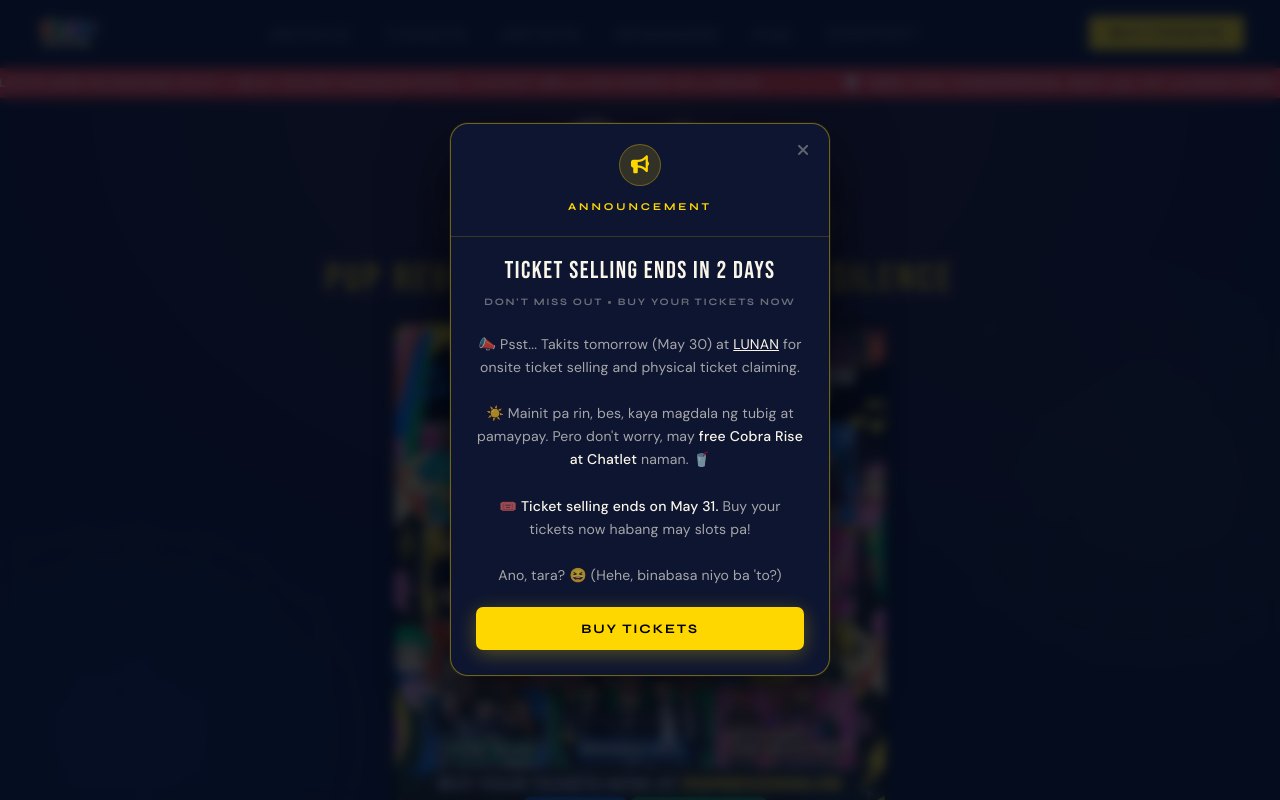
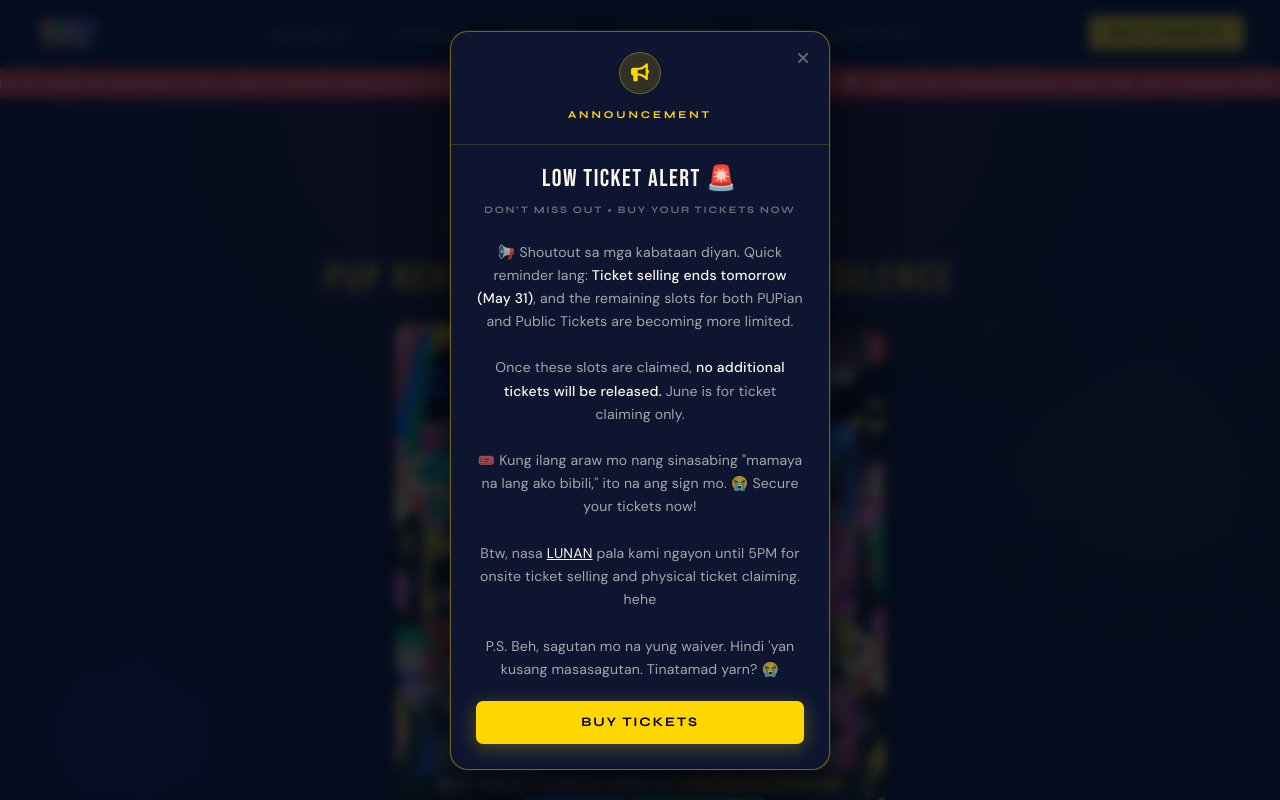
Before and after one commit to johnelsisura/puprevo2026, a React (Vite) app: page / in a window 1280 px wide. Shown: the top 800 px of the page. Built offline with nearby package versions, Linux system fonts and the light colour scheme; no server answers; the database is empty.

Commit message:
Update Landing Announcement.jsx

```diff
--- a/src/pages/Landing.jsx
+++ b/src/pages/Landing.jsx
@@ -1758,16 +1758,18 @@ export default function Landing() {
               </div>
               {/* Body */}
               <div className="toast-body">
-                <div className="toast-title">TICKET SELLING ENDS IN 2 DAYS</div>
+                <div className="toast-title">LOW TICKET ALERT 🚨</div>
                 <div className="toast-subtitle">DON'T MISS OUT • BUY YOUR TICKETS NOW</div>
                 <div className="toast-msg">
-                  📣 Psst... Takits tomorrow (May 30) at <a href="https://share.google/Ddgx5Ov8GTy1p3gBX" target="_blank" rel="noopener noreferrer" style={{color:'var(--cream)', textDecoration:'underline'}}>LUNAN</a> for onsite ticket selling and physical ticket claiming.
+                  📢 Shoutout sa mga kabataan diyan. Quick reminder lang: <strong style={{color:'var(--cream)'}}>Ticket selling ends tomorrow (May 31)</strong>, and the remaining slots for both PUPian and Public Tickets are becoming more limited.
                   <br /><br />
-                  ☀️ Mainit pa rin, bes, kaya magdala ng tubig at pamaypay. Pero don't worry, may <strong style={{color:'var(--cream)'}}>free Cobra Rise at Chatlet</strong> naman. 🥤
+                  Once these slots are claimed, <strong style={{color:'var(--cream)'}}>no additional tickets will be released.</strong> June is for ticket claiming only.
                   <br /><br />
-                  🎟️ <strong style={{color:'var(--cream)'}}>Ticket selling ends on May 31.</strong> Buy your tickets now habang may slots pa!
+                  🎟️ Kung ilang araw mo nang sinasabing "mamaya na lang ako bibili," ito na ang sign mo. 😭 Secure your tickets now!
                   <br /><br />
-                  Ano, tara? 😆 <em>(Hehe, binabasa niyo ba 'to?)</em>
+                  Btw, nasa <a href="https://share.google/Ddgx5Ov8GTy1p3gBX" target="_blank" rel="noopener noreferrer" style={{color:'var(--cream)', textDecoration:'underline'}}>LUNAN</a> pala kami ngayon until 5PM for onsite ticket selling and physical ticket claiming. hehe
+                  <br /><br />
+                  <em>P.S. Beh, sagutan mo na yung waiver. Hindi 'yan kusang masasagutan. Tinatamad yarn? 😭</em>
                 </div>
                 <button className="toast-dismiss" onClick={() => { setToastVisible(false); scrollTo('tickets') }}>
                   Buy Tickets
```
